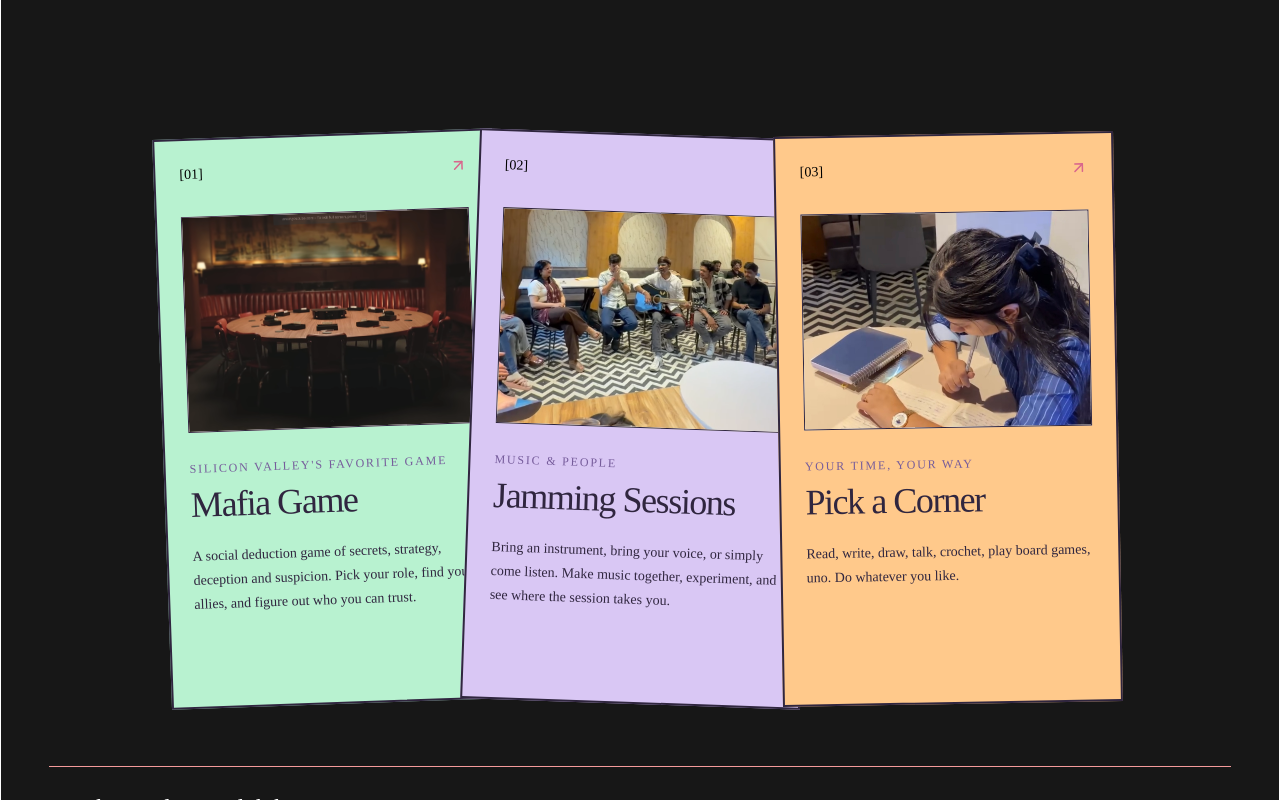
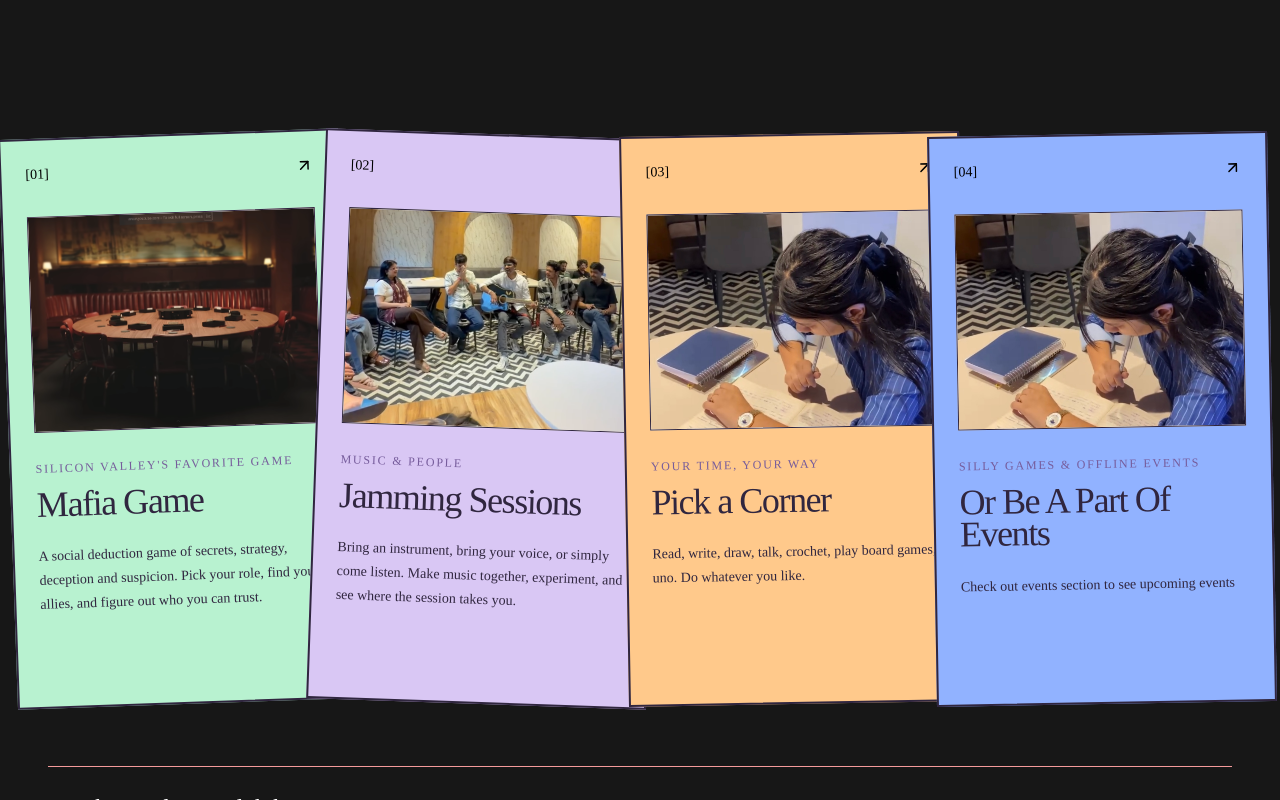
Before and after one commit to DR-0932/Local-Hour, a Next.js app: page / in a window 1280 px wide. Shown: the part 1040-1840 px from the top of the page. Built offline with nearby package versions, Linux system fonts and the light colour scheme.

Commit message:
upcoming events now available

```diff
--- a/app/(marketing)/page.tsx
+++ b/app/(marketing)/page.tsx
@@ -27,26 +27,27 @@ function useIsDesktop() {
 
 const isDesktop = useIsDesktop();
     return(<>
-    <main className="wrapper">
-        <div className="content scroll-smooth">
-            <div className="sticky top-0 z-0">
-                {/* <HeroLanding/> */}
-                <Navbar/>
+<main className="wrapper">
+  <div className="content">
 
-                <HeroSection/>
-            </div>
-            <div className="relative  mx-0.25 ">
-                <EventSection/>
-            </div>
+    <div className="relative">
+      <Navbar />
+      <HeroSection />
+    </div>
 
-            <div className="relative">
-                {isDesktop ? <OrbitProjects /> : <OrbitProjectsMobile />}
-            </div>
+    <section className="relative">
+      <EventSection />
+    </section>
 
-            <div className="sticky  bg-white">
-                <MeetHostSection/>
-            </div>
-        </div>
-    </main>
+    <section className="relative">
+      {isDesktop ? <OrbitProjects /> : <OrbitProjectsMobile />}
+    </section>
+
+    <section className="relative bg-white">
+      <MeetHostSection />
+    </section>
+
+  </div>
+</main>
     </>)
 }
--- a/components/landingPage/eventsSection.tsx
+++ b/components/landingPage/eventsSection.tsx
@@ -1,8 +1,8 @@
 "use client";
 
-import { useState } from "react";
+import { useState, useRef } from "react";
+import { useRouter } from "next/navigation";
 import { useGSAP } from "@gsap/react";
-import { useRef } from "react";
 import gsap from "gsap";
 import { ScrollTrigger } from "gsap/ScrollTrigger";
 gsap.registerPlugin(ScrollTrigger);
@@ -39,11 +39,21 @@ const events = [
     bg: "bg-stone",
     rotation: "md:-rotate-1",
   },
+  {
+    number: "04",
+    title: "Or Be A Part Of Events",
+    subtitle: "Silly games & Offline events",
+    description: "Check out events section to see upcoming events",
+    image: "/playcards/tablecorner.jpeg",
+    bg: "bg-[#91b2ff]",
+    rotation: "md:-rotate-1",
+  },
 ];
 
 export default function EventSection() {
   const [hovered, setHovered] = useState<number | null>(null);
   const sectionRef = useRef<HTMLElement>(null);
+  const router = useRouter();
 
   useGSAP(() => {
     const heading = gsap.utils.toArray<HTMLElement>(".heading-line");
@@ -84,7 +94,7 @@ export default function EventSection() {
           </div>
           <div className="flex items-end">
             <p className="copy-line max-w-md text-base leading-7 text-[#df88f2]">
-              Every Sunday can look different. Play something cool, sing some songs, or pick a hobby to spend your time however you want.
+              How our sundays look. <br /> Play something cool, sing some songs, or pick a hobby to spend your time however you want.
             </p>
           </div>
         </div>
@@ -101,6 +111,7 @@ export default function EventSection() {
               index={index}
               hovered={hovered}
               onHover={setHovered}
+              onClick={() => router.push("/event")}
             />
           ))}
         </div>
--- a/ui/cardComponent/landingPageEventCard.tsx
+++ b/ui/cardComponent/landingPageEventCard.tsx
@@ -1,4 +1,5 @@
 "use client";
+
 import { ArrowUpRight } from "lucide-react";
 
 interface EventCardProps {
@@ -12,6 +13,7 @@ interface EventCardProps {
   index: number;
   hovered: number | null;
   onHover: (index: number) => void;
+  onClick?: () => void;
 }
 
 export default function LandingPageEventCard({
@@ -25,6 +27,7 @@ export default function LandingPageEventCard({
   index,
   hovered,
   onHover,
+  onClick,
 }: EventCardProps) {
   const isHovered = hovered === index;
 
@@ -45,7 +48,16 @@ export default function LandingPageEventCard({
   return (
     <article
       onMouseEnter={() => onHover(index)}
-      className={`${bg} ${rotation} ${translate} relative w-full min-h-[480px] md:w-[340px] md:min-h-[570px] md:shrink-0
+      onClick={onClick}
+      role="button"
+      tabIndex={0}
+      onKeyDown={(e) => {
+        if (e.key === "Enter" || e.key === " ") {
+          e.preventDefault();
+          onClick?.();
+        }
+      }}
+      className={`${bg} ${rotation} ${translate} cursor-pointer relative w-full min-h-[480px] md:w-[340px] md:min-h-[570px] md:shrink-0
         border-2 border-ink p-5 sm:p-6 transition-all duration-500 ease-[cubic-bezier(0.22,1,0.36,1)]
         ${index !== 0 ? "md:-ml-8" : ""}
         ${isHovered ? "z-30 shadow-[14px_18px_0px_rgba(0,0,0,0.15)]" : "z-10"}
@@ -54,7 +66,7 @@ export default function LandingPageEventCard({
       {/* Card header */}
       <div className="flex items-center justify-between">
         <span className="text-sm font-medium text-black">[{number}]</span>
-        <ArrowUpRight size={18} color="#d9668c" />
+        <ArrowUpRight size={18} color="#000000" />
       </div>
 
       {/* Image */}
```
